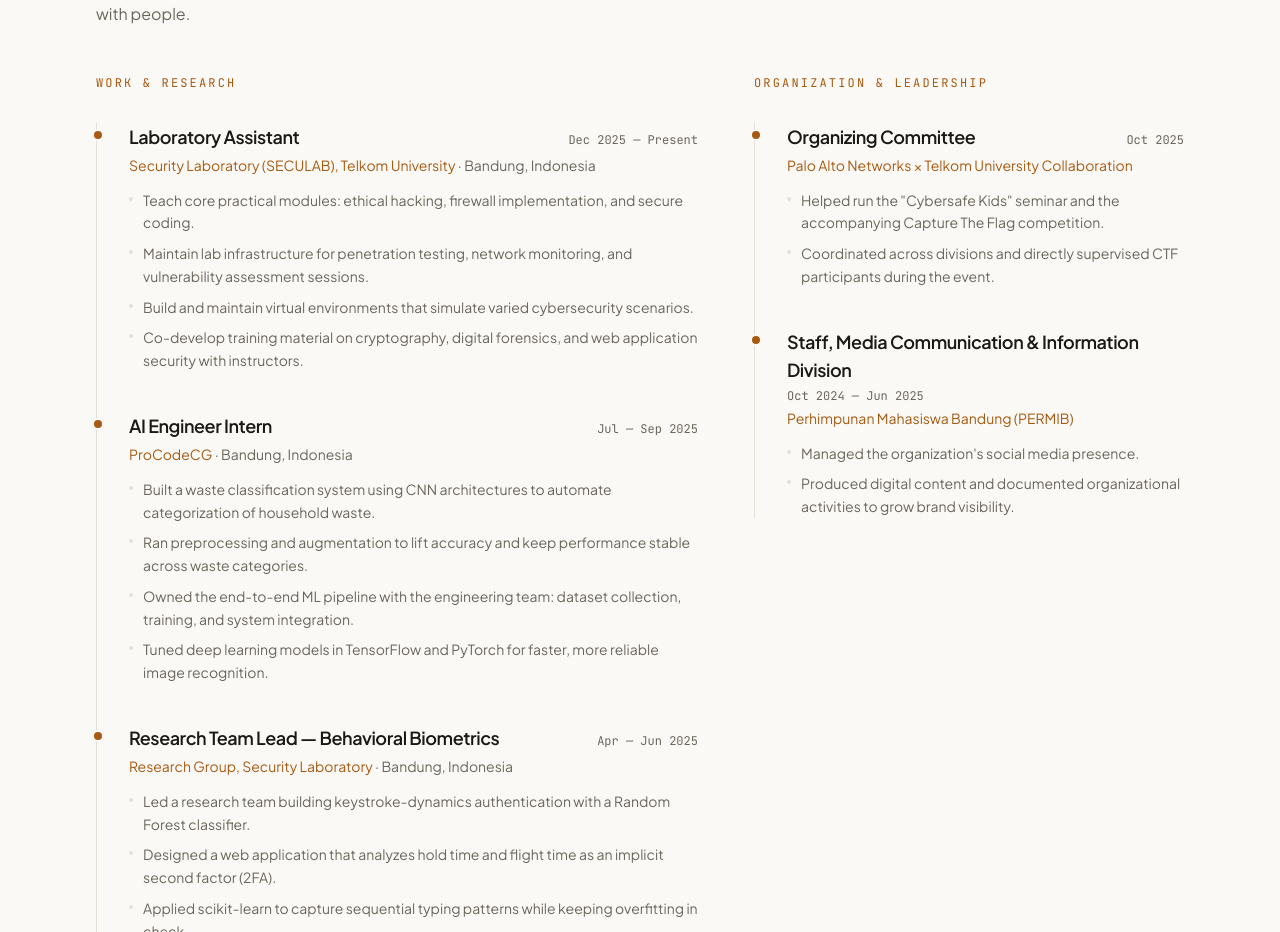
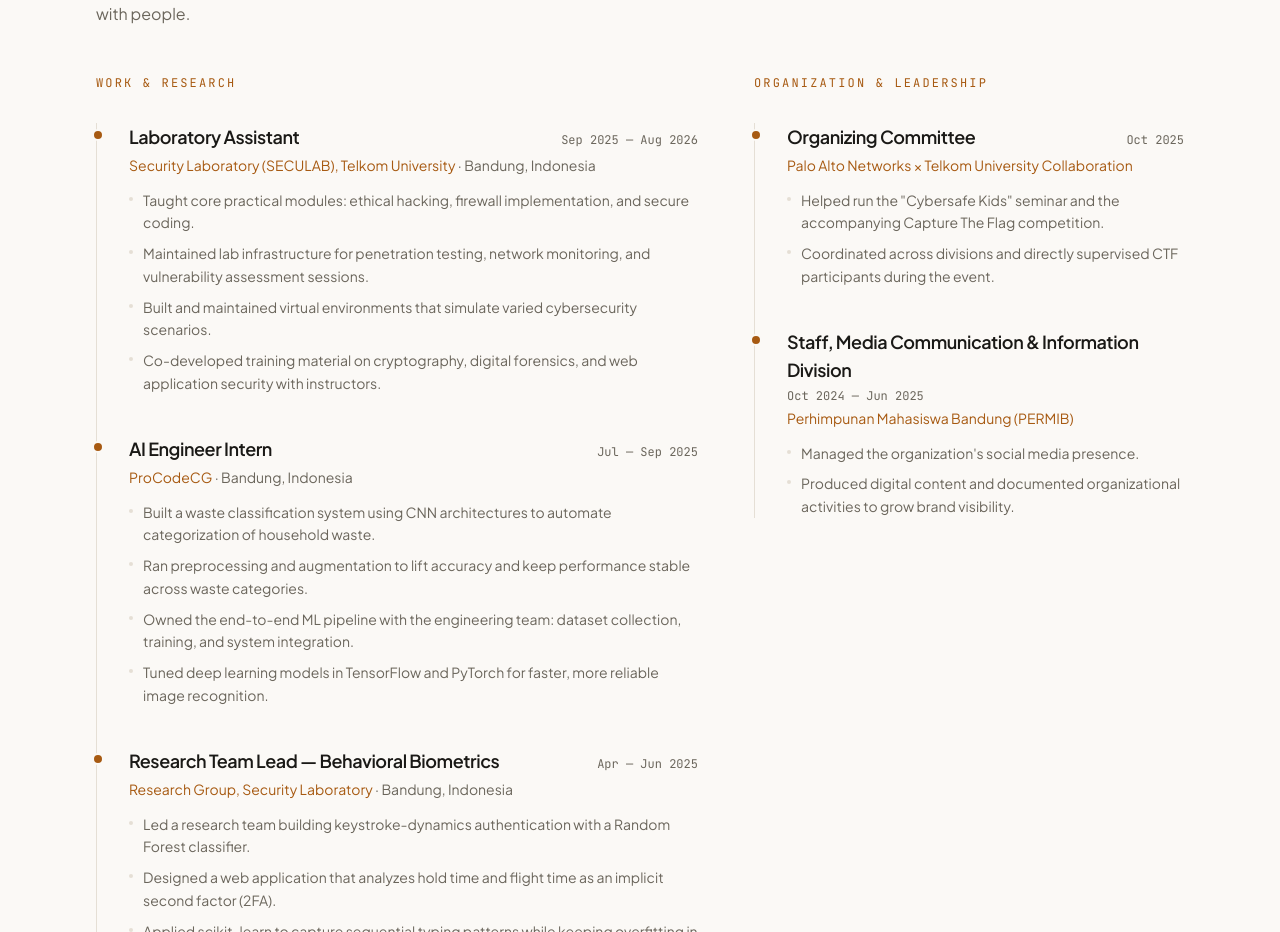
Before and after one commit to mdzikrim/portfolio, a Next.js app: page / in a window 1280 px wide. Shown: the part 3182-4114 px from the top of the page. Built offline with nearby package versions, Linux system fonts and the light colour scheme; no server answers.

Commit message:
Close out SECULAB assistant role: Sep 2025 - Aug 2026, past tense

```diff
--- a/content/profile.ts
+++ b/content/profile.ts
@@ -108,13 +108,13 @@
     {
       role: "Laboratory Assistant",
       org: "Security Laboratory (SECULAB), Telkom University",
-      period: "Dec 2025 — Present",
+      period: "Sep 2025 — Aug 2026",
       location: "Bandung, Indonesia",
       points: [
-        "Teach core practical modules: ethical hacking, firewall implementation, and secure coding.",
-        "Maintain lab infrastructure for penetration testing, network monitoring, and vulnerability assessment sessions.",
-        "Build and maintain virtual environments that simulate varied cybersecurity scenarios.",
-        "Co-develop training material on cryptography, digital forensics, and web application security with instructors.",
+        "Taught core practical modules: ethical hacking, firewall implementation, and secure coding.",
+        "Maintained lab infrastructure for penetration testing, network monitoring, and vulnerability assessment sessions.",
+        "Built and maintained virtual environments that simulate varied cybersecurity scenarios.",
+        "Co-developed training material on cryptography, digital forensics, and web application security with instructors.",
       ],
     },
     {
```
